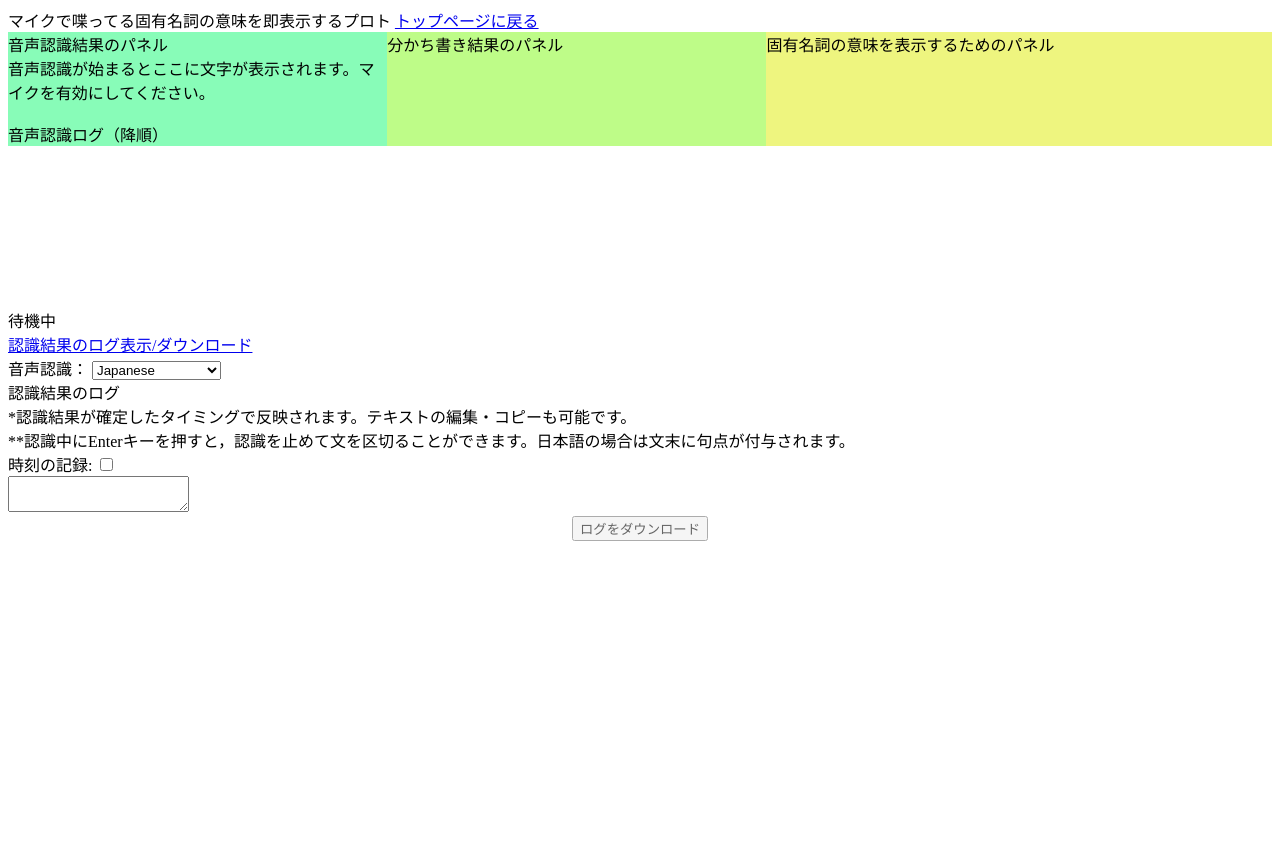
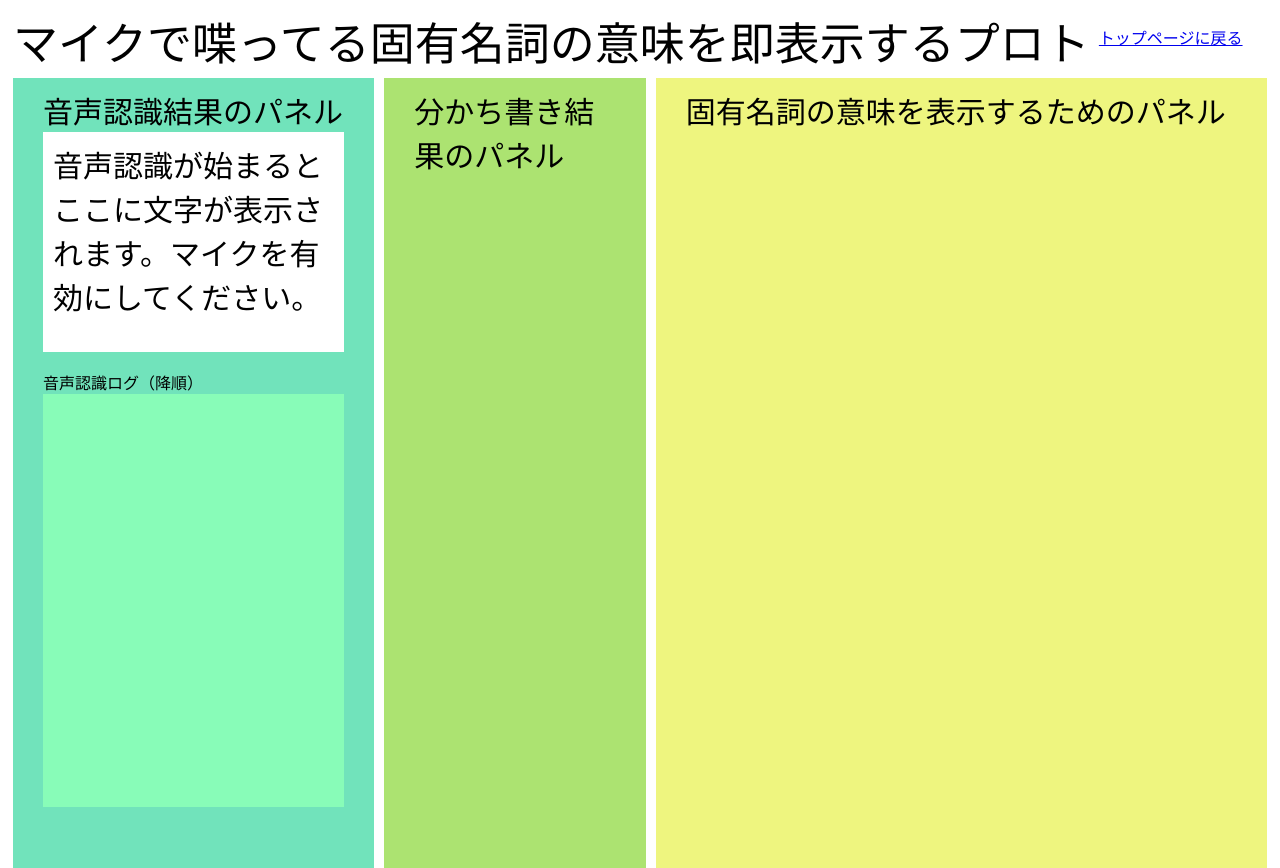
Before and after one commit to heibei2020/heibei2020.github.io, a website: page ttsAndSupplement/index.html in a window 1280 px wide. Shown: the top 868 px of the page. Before the commit the page ends 800 px from the top, so only its background shows below. Drawn offline with Linux system fonts and the light colour scheme; no server answers.

Commit message:
refine design for demo

```diff
--- a/ttsAndSupplement/style.css
+++ b/ttsAndSupplement/style.css
@@ -1,28 +1,91 @@
 #firstpanel {
-    background-color:#88FCB8;
+    background-color:#71E3BB;
   }
   #secondpanel {
-    background-color: #BEFC88;
+    background-color:#ACE371;
   }
   #thirdpanel {
     background-color:#EEF57F;
   }
 
-  @media (min-width: 600px) {
+  @media (min-width: 750px) {
     #mainpanel {
       display: flex;
     }
     #firstpanel {
+      margin: 5px;
+      padding-top: 10px;
+      padding-left: 30px;
+      padding-right: 30px;
+      padding-bottom: 30px;
       flex-grow: 1;
-      width:30%;
-      min-height: 40%;
+      width:150px;
+      height: 750px;
+      overflow: hidden;
     }
     #secondpanel {
+      margin: 5px;
+      padding-top: 10px;
+      padding-left: 30px;
+      padding-right: 30px;
+      padding-bottom: 30px;
       flex-grow: 1;
-      width:30%;
+      width:50px;
+      height: 750px;
+      overflow: hidden;
     }
     #thirdpanel {
+      margin: 5px;
+      padding-top: 10px;
+      padding-left: 30px;
+      padding-right: 30px;
+      padding-bottom: 30px;
       flex-grow: 1;
-      width:40%;
+      width:400px;
+      height: 750px;
+      overflow: hidden;
+    }
+    #page_title {
+      vertical-align:middle;
+      font-size:45px;
+      margin: 5px;
+    }
+    #result_text {
+      font-size: 30px;
+      padding: 10px;
+      height: 200px;
+      background-color:white;
+    }
+    #result_text_before {
+      background-color:#88FCB8;
+      height: 55%;
+    }
+    .panel_title {
+      font-size: 30px;
+    }
+
+    #wakachi_display {
+      line-height: 22px;
+    }
+
+    .wakachi_span {
+      background-color:#88FCB8;
+      font-size:15px;
+    }
+    .wakachi_normal_span {
+      font-size:15px;
+    }
+
+    .proper_wakachi_span {
+      background-color:gold;
+      font-size: 20px;
+    }
+
+    .proper_noun_title_span {
+      font-size: 20px;
+      background-color:gold;
+    }
+    .proper_noun_content_span {
+      font-size:15px;
     }
   }
```
